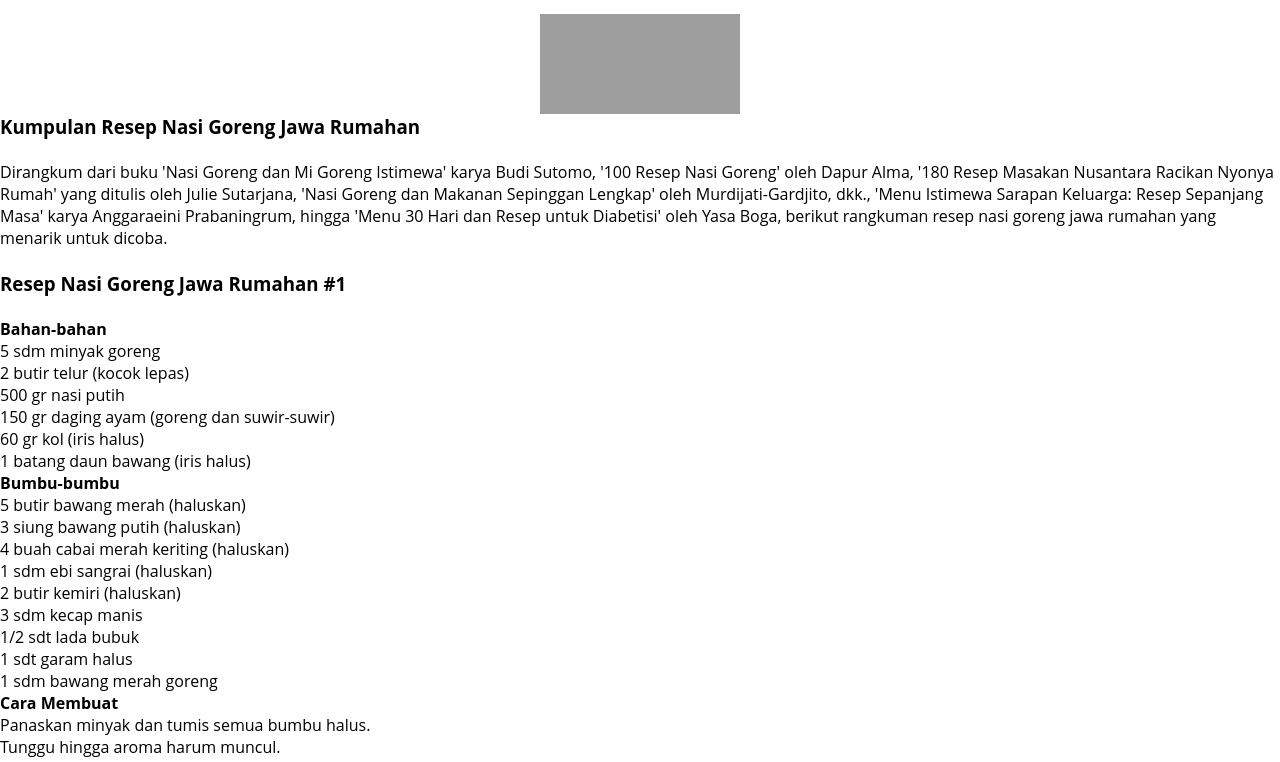
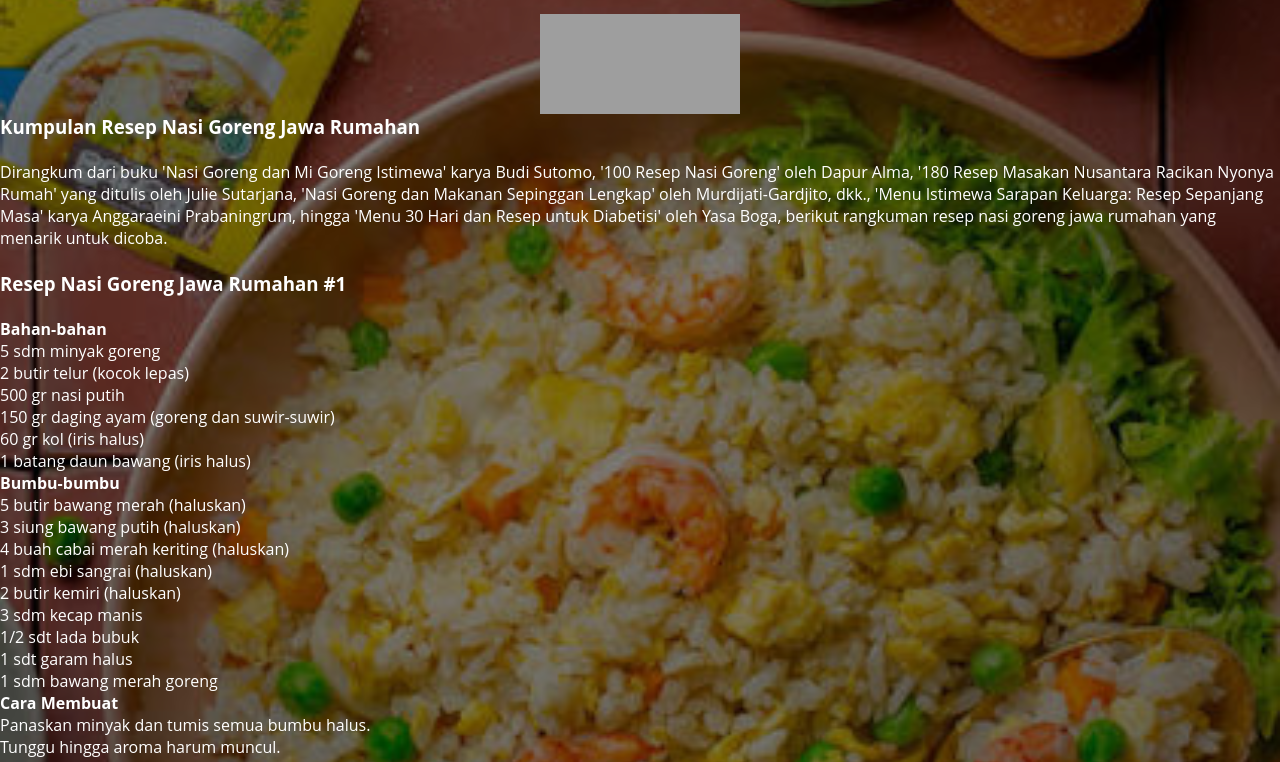
Before and after one commit to kitakitakita909-hub/nasigoreng, a plain HTML site: page resep.html in a window 1280 px wide. Shown: the part 90-852 px from the top of the page. Drawn offline with Linux system fonts and the light colour scheme; grey boxes are pictures that could not be loaded.

Commit message:
Add files via upload

```diff
--- a/resep.html
+++ b/resep.html
@@ -7,7 +7,28 @@
   <title>Nasi Goreng</title>
   <link rel="stylesheet" href="style.css">
 </head>
-<body>
+<body style="
+  position: relative;
+  background-image: url('bckresep.jpeg');
+  background-repeat: no-repeat;
+  background-size: cover;
+  background-attachment: fixed;
+  background-position: center;
+">
+
+  <style>
+  h4, h3, p, li {
+    color: white;
+  }
+</style>
+
+<div style="
+  position: absolute;
+  top: 0; left: 0;
+  width: 100%; height: 100%;
+  background-color: rgba(0, 0, 0, 0.5);
+  z-index: -1;
+"></div>
   <nav>
     <div class="wrapper">
       <div class="logo"><a href="">Resep Nasi Goreng</a></div>
```
Also changed, not shown: index.html (+22 -1 lines), toko.html (+22 -1 lines), bckresep.jpeg (added), bcksejarah.jpg (added), bcktoko.jpeg (added).
